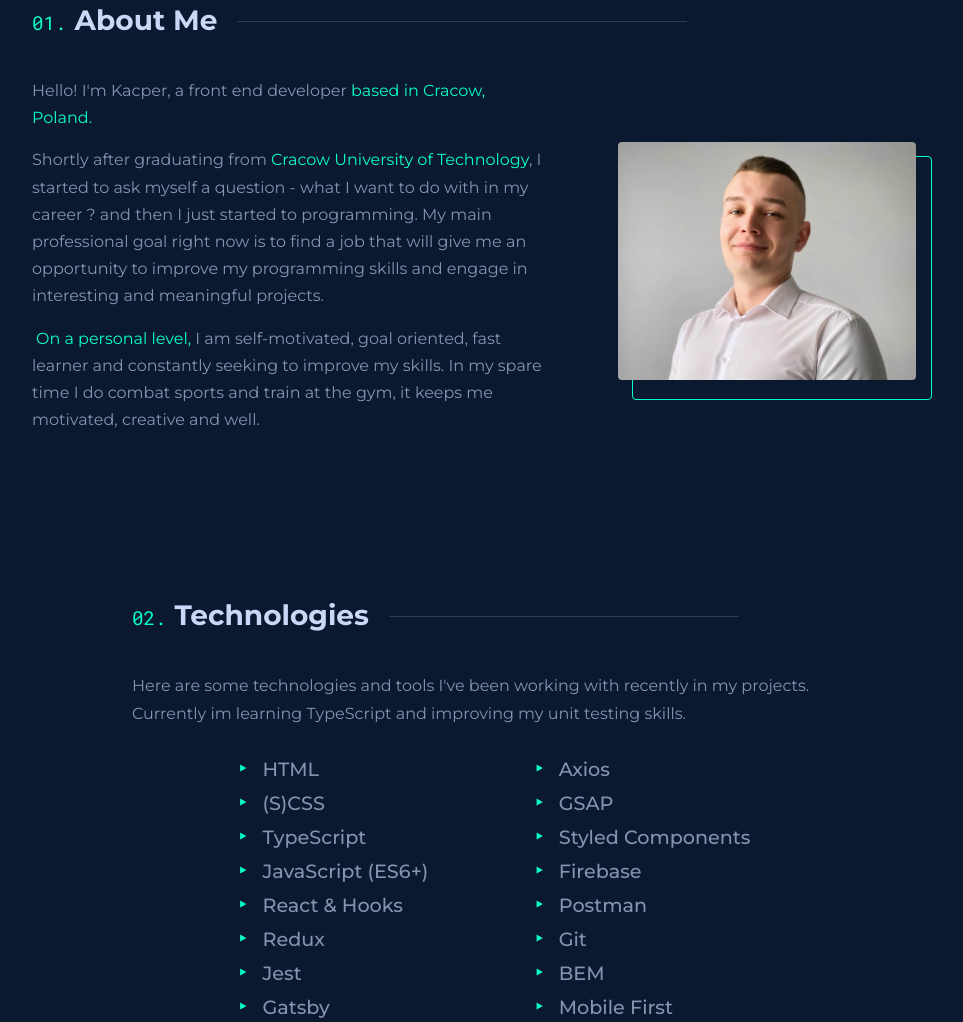
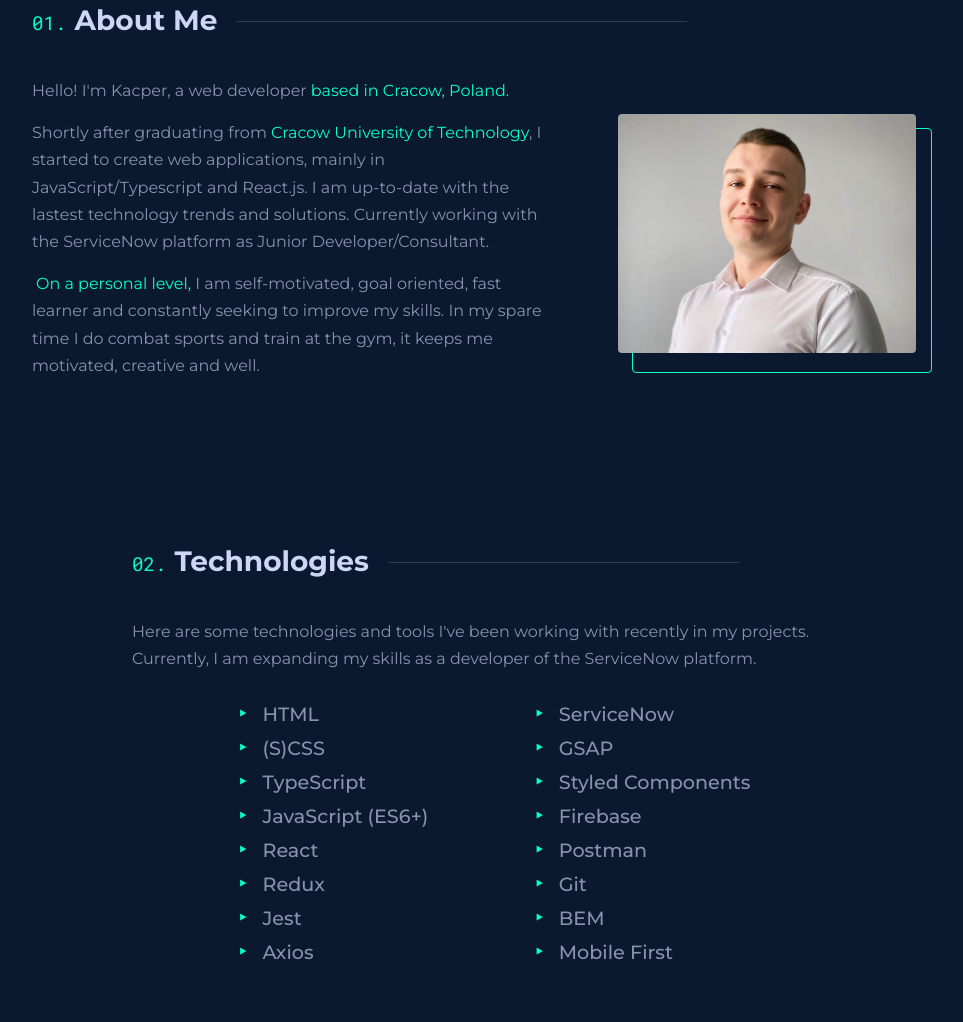
Before and after one commit to Kswierk/kacper-swierk-portfolio, a Gatsby site: page / in a window 1280 px wide. Shown: the part 847-1869 px from the top of the page, without its empty margins (158-1121 px from the left). Built offline with nearby package versions, Linux system fonts and the light colour scheme; Gatsby itself is replaced by a stand-in of ours.

Commit message:
update content

```diff
--- a/src/components/Technologies/technologies.js
+++ b/src/components/Technologies/technologies.js
@@ -96,8 +96,7 @@ const Technologies = () => {
         </SectionHeading>
         <StyledH3>
           Here are some technologies and tools I've been working with recently
-          in my projects. Currently im learning TypeScript and improving my unit
-          testing skills.
+          in my projects. Currently, I am expanding my skills as a developer of the ServiceNow platform.
         </StyledH3>
         <FlexWraper>
           <StyledUl>
@@ -106,13 +105,13 @@ const Technologies = () => {
               <StyledLi>(S)CSS</StyledLi>
               <StyledLi>TypeScript</StyledLi>
               <StyledLi>JavaScript (ES6+)</StyledLi>
-              <StyledLi>React &amp; Hooks</StyledLi>
+              <StyledLi>React</StyledLi>
               <StyledLi>Redux</StyledLi>
               <StyledLi>Jest</StyledLi>
-              <StyledLi>Gatsby</StyledLi>
+              <StyledLi>Axios</StyledLi>
             </div>
             <div>
-              <StyledLi>Axios</StyledLi>
+              <StyledLi>ServiceNow</StyledLi>
               <StyledLi>GSAP</StyledLi>
               <StyledLi>Styled Components</StyledLi>
               <StyledLi>Firebase</StyledLi>
--- a/src/components/Work/workData.js
+++ b/src/components/Work/workData.js
@@ -45,7 +45,7 @@ export const projects = [
   {
     title: "BMR Calculator",
     description:
-      "An application for calculating the caloric demand based on the entered data. It also allows you to know many other statistics about your body.",
+      "An application for calculating the caloric demand based on the entered data. It also allows you to know many other statistics about your body",
     technologies: ["Typescript", "SCSS", "RWD"],
     githubLink: "https://github.com/Kswierk/BMR-calc",
     outsideLink: "https://kswierk.github.io/BMR-calc/",
@@ -55,7 +55,7 @@ export const projects = [
   {
     title: "Pomodorro",
     description:
-      "Pomodorro is a customizable pomodoro timer that works on desktop & mobile browser. The aim of this app is to help you focus on any task you are working on, such as study, writing, or coding.",
+      "Pomodorro is a customizable pomodoro timer that works on desktop & mobile browser. The aim of this app is to help you focus on any task you are working on, such as study, writing, or coding",
     technologies: ["React", "Redux", "Firebase", "Styled Components"],
     githubLink: "https://github.com/Kswierk/pomodoro-app-react",
     outsideLink: "https://compassionate-torvalds-ca51e1.netlify.app/",
--- a/src/components/about.js
+++ b/src/components/about.js
@@ -86,17 +86,12 @@ const About = () => {
       <SectionWraper>
         <div>
           <StyledPara>
-            Hello! I'm Kacper, a front end developer
+            Hello! I'm Kacper, a web developer
             <StyledSpan>based in Cracow, Poland.</StyledSpan>
           </StyledPara>
           <StyledPara>
             Shortly after graduating from
-            <StyledSpan>Cracow University of Technology</StyledSpan>, I started
-            to ask myself a question - what I want to do with in my career ? and
-            then I just started to programming. My main professional goal right
-            now is to find a job that will give me an opportunity to improve my
-            programming skills and engage in interesting and meaningful
-            projects.
+            <StyledSpan>Cracow University of Technology</StyledSpan>, I started to create web applications, mainly in JavaScript/Typescript and React.js. I am up-to-date with the lastest technology trends and solutions. Currently working with the ServiceNow platform as Junior Developer/Consultant.
           </StyledPara>
           <StyledPara>
             <StyledSpan>On a personal level,</StyledSpan> I am self-motivated,
--- a/src/components/contact.js
+++ b/src/components/contact.js
@@ -52,7 +52,7 @@ const StatusWraper = styled.div`
 `
 
 const StatusInnerWraper = styled.div`
-  border: 1px solid #08ffc8;
+  border: 1px solid #ff1818;
   padding: 1rem;
   border-radius: 4px;
   margin: 0 10px;
@@ -69,6 +69,7 @@ const StyledLink = styled.a`
   text-decoration: none;
   color: #08ffc8;
   font-family: "Roboto Mono", monospace;
+  margin-top: 25px;
   padding: 1rem;
   border: 1px solid #08ffc8;
   border-radius: 4px;
@@ -104,15 +105,13 @@ const Contact = () => {
       <StyledH3>04. What's Next?</StyledH3>
       <StyledH2>Get In Touch</StyledH2>
       <StyledP>
-        Currently I am looking for an opportunity to start a new job and expand
-        my commercial experience. If you have any questions, feel free to
-        contact me via any media!
+      Even though I am not currently looking for a new job, my inbox is open. If you have any questions or just want to chat, feel free to contact me via any media!
       </StyledP>
       <StatusWraper>
-        <StatusInnerWraper>
+        {/* <StatusInnerWraper>
           <h4>Status</h4>
-          <StyledStatusPara>Open for job offers</StyledStatusPara>
-        </StatusInnerWraper>
+          <StyledStatusPara>Closed for job offers</StyledStatusPara>
+        </StatusInnerWraper> */}
         <StyledLink href="mailto:kacper.swierk@gmail.com">Say Hello</StyledLink>
       </StatusWraper>
     </Wraper>
--- a/src/components/hero.js
+++ b/src/components/hero.js
@@ -130,7 +130,7 @@ const Hero = () => {
           </HeroTexth3>
         </HeroText>
         <StyledP className="fadeElement">
-          I'm a front end developer based in Cracow, Poland. I enjoy building
+          I'm a web developer based in Cracow, Poland. I enjoy building
           useful websites, applications and everything in between.
         </StyledP>
         <StyledLink
```
